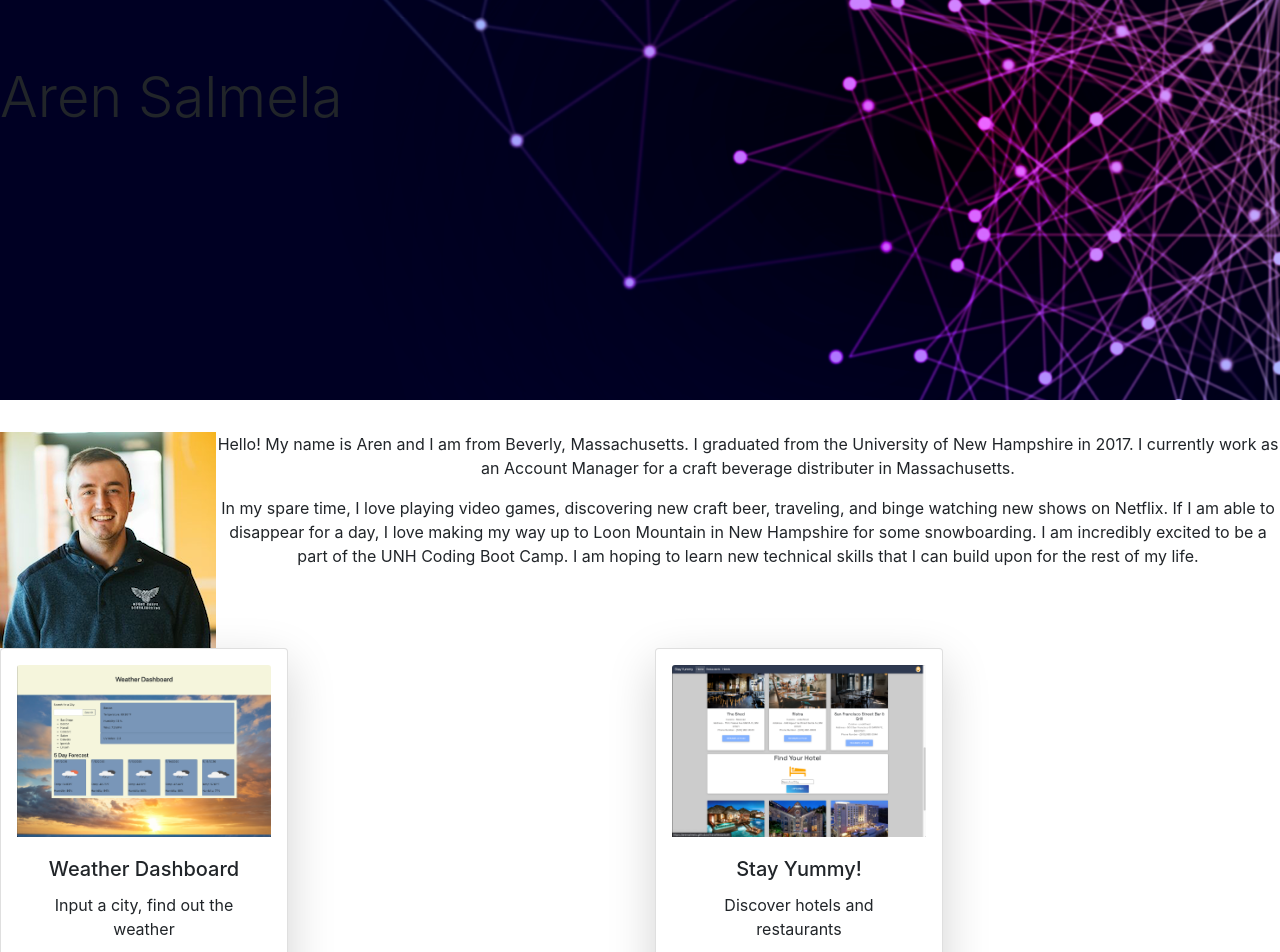
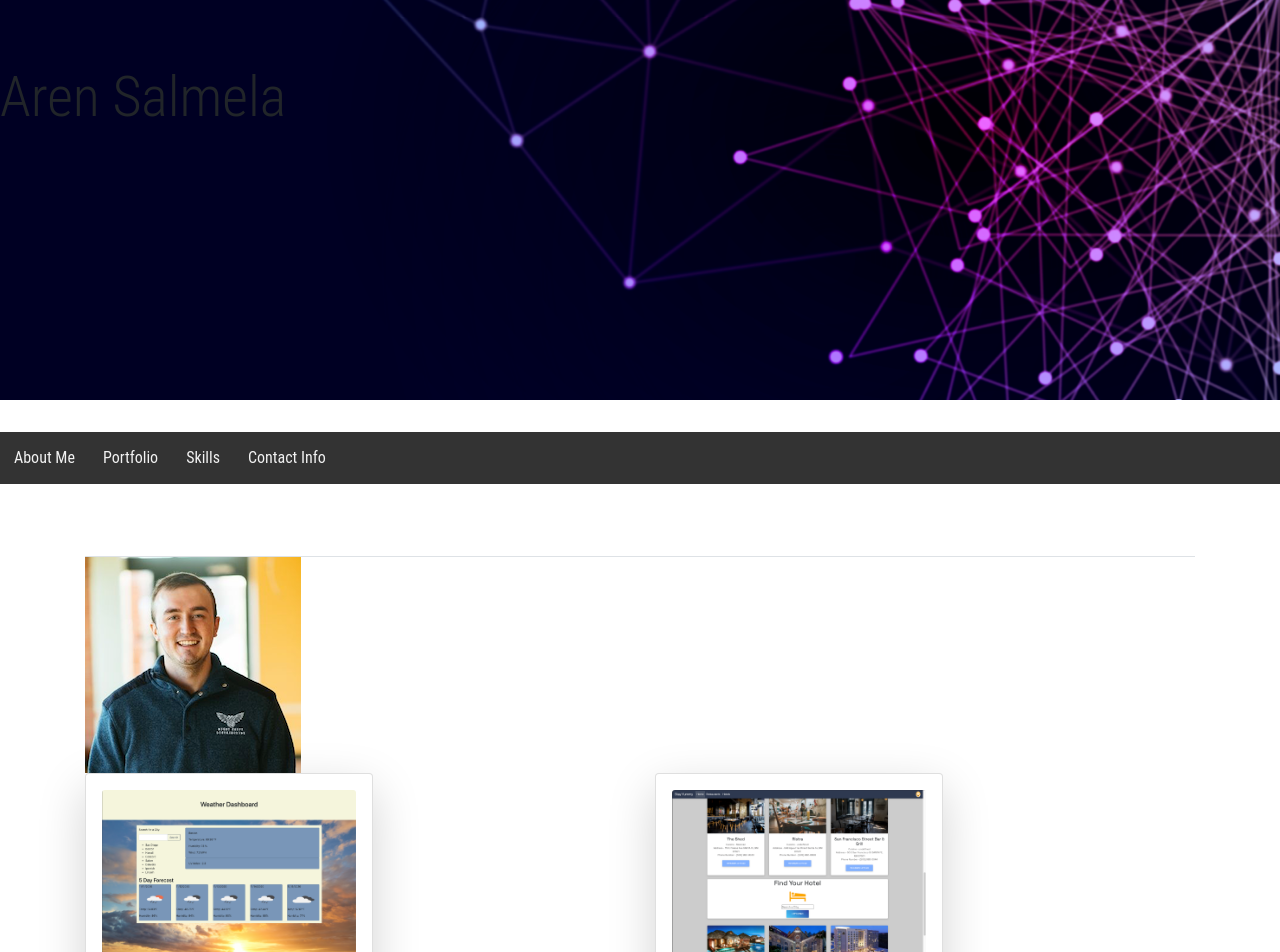
Before and after one commit to arensalmela/React-Portfolio, a React (Create React App) app: page / in a window 1280 px wide. Shown: the top 952 px of the page. Built offline with nearby package versions, Linux system fonts and the light colour scheme.

Commit message:
Started navbar.

```diff
--- a/package.json
+++ b/package.json
@@ -10,6 +10,7 @@
     "react": "^17.0.1",
     "react-bootstrap": "^1.5.0",
     "react-dom": "^17.0.1",
+    "react-html-id": "^0.1.5",
     "react-scripts": "4.0.3",
     "web-vitals": "^1.1.0"
   },
--- a/src/App.css
+++ b/src/App.css
@@ -1,42 +1,6 @@
-.App {
-  text-align: center;
-}
 
-.App-logo {
-  height: 40vmin;
-  pointer-events: none;
-}
 
-@media (prefers-reduced-motion: no-preference) {
-  .App-logo {
-    animation: App-logo-spin infinite 20s linear;
-  }
-}
-
-.App-header {
-  background-color: #282c34;
-  min-height: 100vh;
-  display: flex;
-  flex-direction: column;
-  align-items: center;
-  justify-content: center;
-  font-size: calc(10px + 2vmin);
-  color: white;
-}
-
-.App-link {
-  color: #61dafb;
-}
-
-@keyframes App-logo-spin {
-  from {
-    transform: rotate(0deg);
-  }
-  to {
-    transform: rotate(360deg);
-  }
-}
-
+/*Styles from previous portfolio*/
 
 .jumbotron {
   background-image: url("../src/Assets/jumbotron.png");
@@ -44,3 +8,119 @@
   height: 400px;
 
 }
+
+body {
+  background-color: blue;
+
+  font-size: larger;
+}
+
+/* .jumbotron {
+  padding-top: 20%;
+  padding-bottom: 20%;
+  -webkit-background-size: cover;
+  -moz-background-size: cover;
+  background-size: cover;
+  -o-background-size: cover;
+} */
+
+
+
+.full-height {
+  height: 100%;
+}
+
+.leftBackground {
+  background-color: #333;
+}
+
+.portfolioBtns {
+  justify-content: space-around;
+}
+
+/* .bg-color {
+  background-color: #b7b8bbe3;
+} */
+
+.navbarright {
+  justify-content: flex-end;
+}
+
+.roundCorners {
+  border-radius: 10%;
+  height: 100%;
+}
+
+.imgRound {
+  border-top-right-radius: 10%;
+  border-top-left-radius: 10%;
+}
+
+.changeFont {
+  font-family: "Roboto Condensed", sans-serif;
+}
+
+.jumboFont {
+  font-family: "Roboto Condensed", sans-serif;
+  color: white;
+}
+
+/*Psuedo Code for social links */
+
+.fab:hover {
+  transform: scale(1.1);
+}
+
+footer {
+  position: fixed;
+  left: 0;
+  bottom: 0;
+  width: 100%;
+  background-color: #333;
+  height: 5%;
+  text-align: center;
+}
+
+.newText {
+  color: white;
+}
+
+.skillText {
+  color: white;
+  font-size: xx-large;
+}
+
+/* Nav bar CSS
+/* Style the navbar */
+#navbar {
+  overflow: hidden;
+  background-color: #333;
+  z-index: 7;
+}
+
+/* Navbar links */
+#navbar a {
+  float: left;
+  display: block;
+  color: #f2f2f2;
+  text-align: center;
+  padding: 14px;
+  text-decoration: none;
+}
+
+/* Page content */
+.content {
+  padding: 16px;
+}
+
+/* The sticky class is added to the navbar with JS when it reaches its scroll position */
+.sticky {
+  position: fixed;
+  top: 0;
+  width: 100%;
+}
+
+/* Add some top padding to the page content to prevent sudden quick movement (as the navigation bar gets a new position at the top of the page (position:fixed and top:0) */
+.sticky + .content {
+  padding-top: 60px;
+}
--- a/src/App.js
+++ b/src/App.js
@@ -1,21 +1,27 @@
 import React from "react"
 import './App.css';
+import Navbar from "./components/Navbar/Navbar"
 import AboutMe from "./components/AboutMe/AboutMe"
+import AboutMeSection from "./components/AboutMe/AboutMeSection"
 import ProjectCards from "./components/ProjectCards"
 import Jumbotron from "./components/Jumbotron/jumbotron"
 
 function App() {
   return (
+
     <div className="App">
+    <body>
       <Jumbotron/>
-
-
+      <Navbar/>
+      <div className = "container">
+      <AboutMeSection/>
       <AboutMe/>
       <ProjectCards/>
+      </div>
 
+      </body>
+    </div>
 
-
-    </div>
   );
 }
 
--- a/src/components/AboutMe/AboutMe.js
+++ b/src/components/AboutMe/AboutMe.js
@@ -1,6 +1,7 @@
 import React from "react";
 import Headshot from "../../Assets/Headshot.png"
 import "bootstrap/dist/css/bootstrap.min.css";
+import "../../App.css"
 
 function AboutMe() {
   return (
--- /dev/null
+++ b/src/components/AboutMe/AboutMeSection.js
@@ -0,0 +1,18 @@
+import React from "react";
+import "bootstrap/dist/css/bootstrap.min.css";
+import "../../App.css"
+function AboutMeSection() {
+  return (
+    <section id="aboutMe">
+    <div id="newText" className="container border-bottom pt-3">
+      <div className="page-header">
+        <h1 className="newText changeFont">About Me</h1>
+      </div>
+    </div>
+  </section>
+
+
+  );
+}
+
+export default AboutMeSection;
--- a/src/components/Jumbotron/jumbotron.js
+++ b/src/components/Jumbotron/jumbotron.js
@@ -1,5 +1,6 @@
 import React from "react";
 import 'bootstrap/dist/css/bootstrap.min.css'
+import "../../App.css"
 
 function Jumbotron() {
   return (
--- /dev/null
+++ b/src/components/Navbar/Navbar.js
@@ -0,0 +1,16 @@
+import React from "react";
+import "../../App.css"
+import "bootstrap/dist/css/bootstrap.min.css";
+
+function Navbar() {
+  return (
+    <nav class="changeFont" id="navbar">
+    <a href="#aboutMe">About Me</a>
+    <a href="#portfolio">Portfolio</a>
+    <a href="#skills">Skills</a>
+    <a href="#contact">Contact Info</a>
+  </nav>
+  );
+}
+
+export default Navbar;
```
Also changed, not shown: 1 other file (tests, documents, lock files or other folders).
